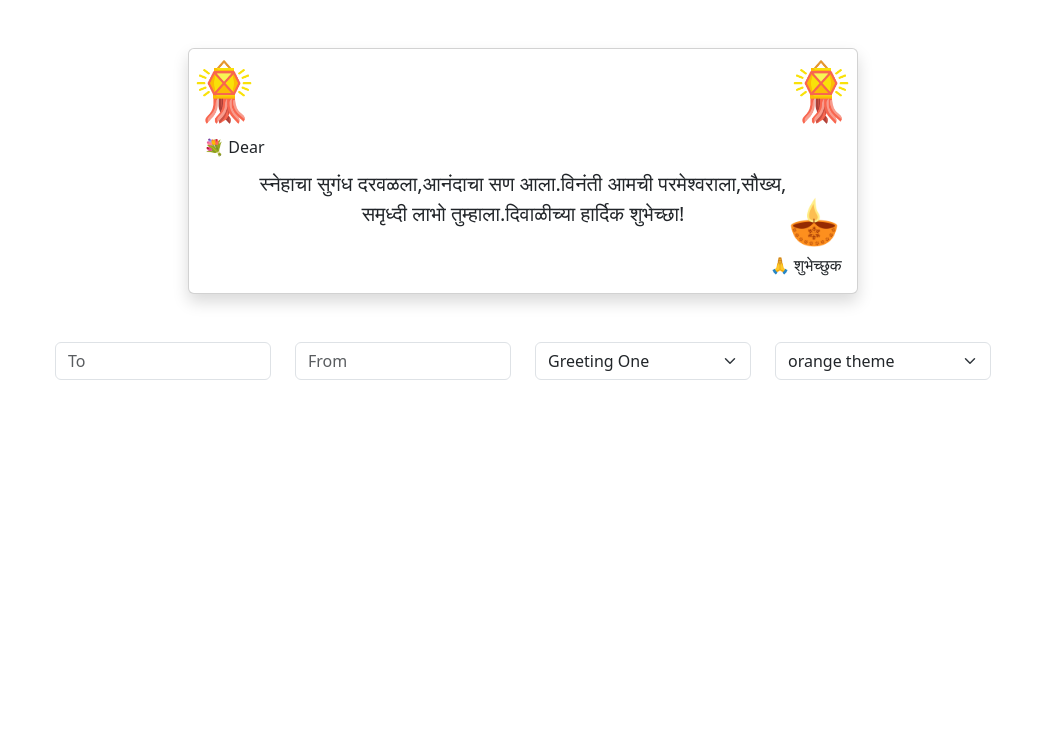
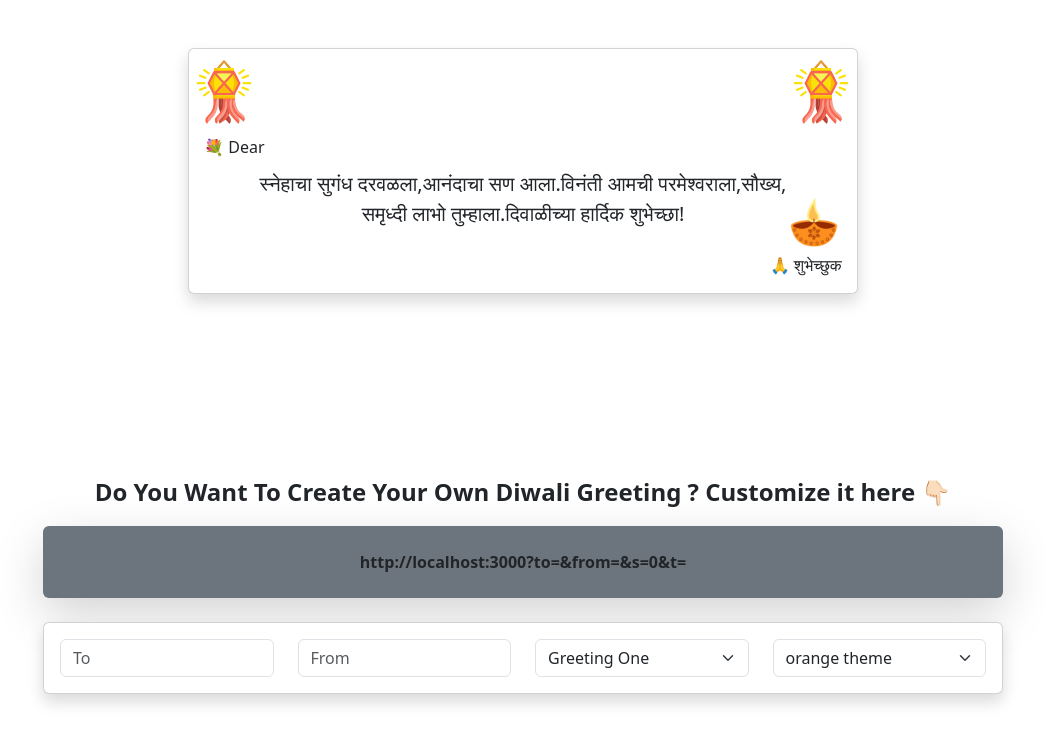
Before and after one commit to saurabhjaykar1603/greet-me, a React (Vite) app: page / in a window 1280 px wide. Shown: the top 744 px of the page, without its empty margins (117-1162 px from the left). Built offline with nearby package versions, Linux system fonts and the light colour scheme.

Commit message:
feat: Add click-to-copy functionality for URL in a <p> element

```diff
--- a/src/views/Home/Home.jsx
+++ b/src/views/Home/Home.jsx
@@ -57,8 +57,31 @@ function Home() {
           </div>
         </div>
       </div>
-
-      <div className="container w-75 mt-5 ">
+      <div
+        className="container text-center  fw-bold fs-4"
+        style={{ marginTop: "180px" }}
+      >
+        <p>
+          Do You Want To Create Your Own Diwali Greeting ? Customize it here 👇🏻{" "}
+        </p>
+      </div>
+      <div className="container w-75  shadow-lg rounded-2 pt-4 pb-2 text-center fw-bold fs-6   bg-secondary ">
+        <p style={{cursor: 'pointer'}}
+          onClick={() => {
+            const url = `${
+              import.meta.env.VITE_BASE_URL
+            }?to=${to}&from=${from}&s=${greetingNumber}&t=${theme}`;
+            {
+              navigator.clipboard.writeText(url);
+              alert(`url coppied successfully ${url}`)
+            }
+          }}
+        >
+          {import.meta.env.VITE_BASE_URL}?to={to}&from={from}&s={greetingNumber}
+          &t={theme}
+        </p>
+      </div>
+      <div className="container card card-body shadow w-75 mt-4 mb-5 ">
         <div className="row">
           <div className="col-md-3">
             <input
@@ -71,7 +94,7 @@ function Home() {
               placeholder="To"
             />
           </div>
-          <div className="col-md-3">
+          <div className="col-md-3 ">
             {" "}
             <input
               type="text"
@@ -115,7 +138,6 @@ function Home() {
           </div>
         </div>
       </div>
-      {/* navigator.clipboard.writeText(copyText.value); */}
     </>
   );
 }
```
Also changed, not shown: 1 other file (tests, documents, lock files or other folders).
